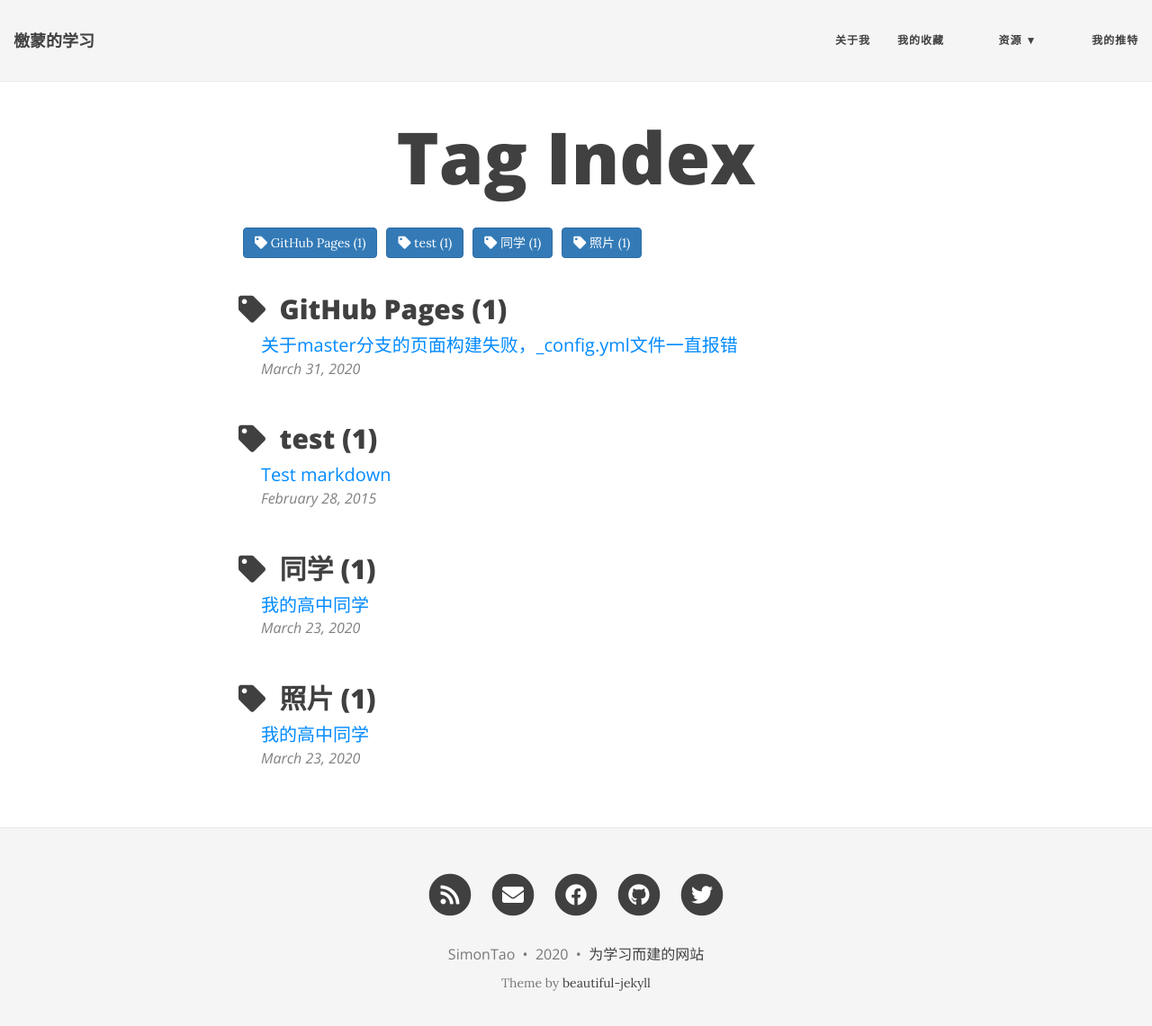
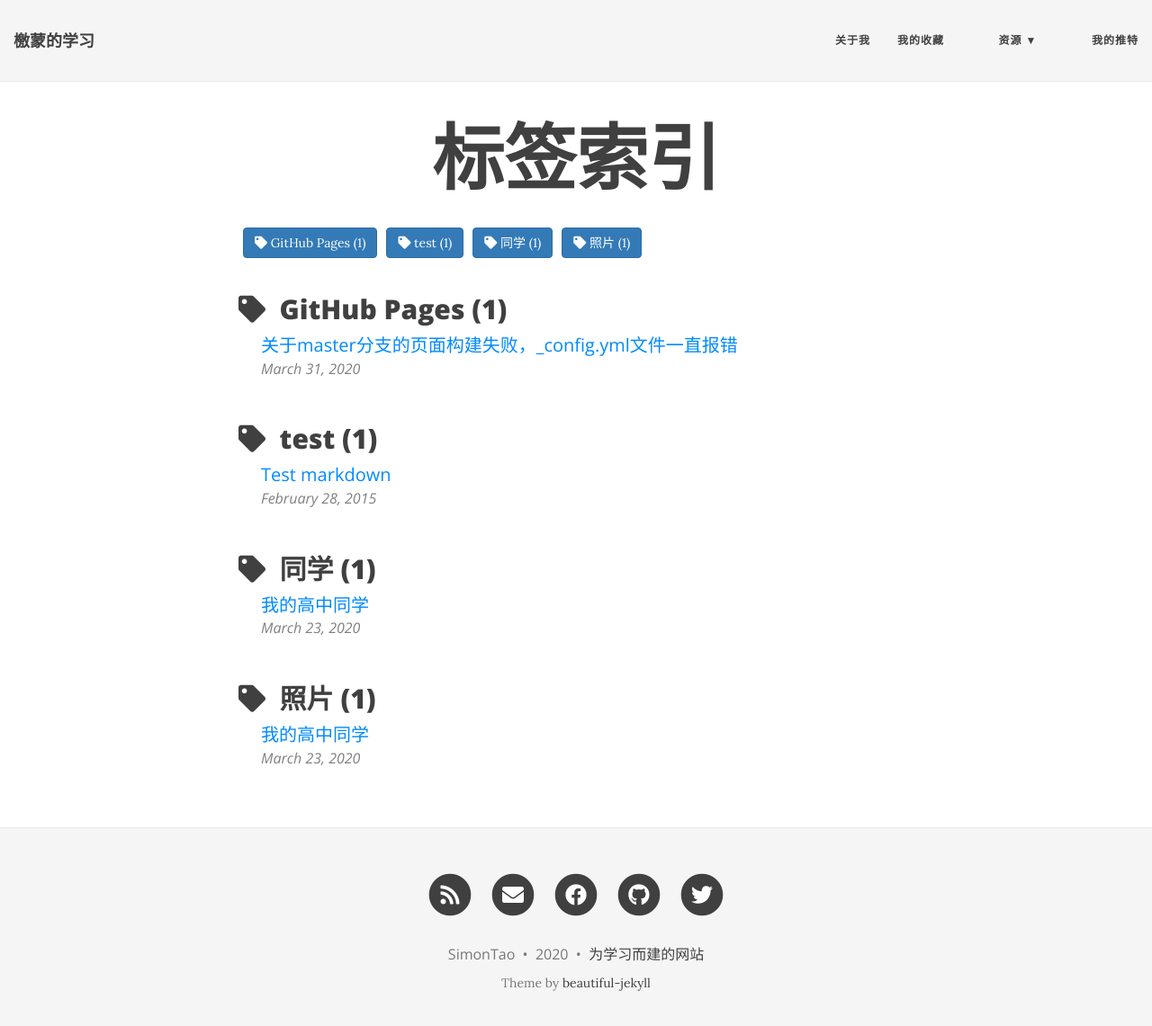
Before and after one commit to SimonTao0831/SimonTao0831.github.io, a Jekyll site: the page built from tags.html, in a window 1280 px wide and 1154 px high. Shown: the top 1141 px of the window at 90% size. Built offline with Jekyll 4.4.1, drawn with Linux system fonts in a browser that asks for light colours; nearby versions of some CDN libraries.

Commit message:
Update tags.html

```diff
--- a/tags.html
+++ b/tags.html
@@ -1,6 +1,6 @@
 ---
 layout: page
-title: 'Tag Index'
+title: '标签索引'
 ---
 
 {%- capture site_tags -%}
```
